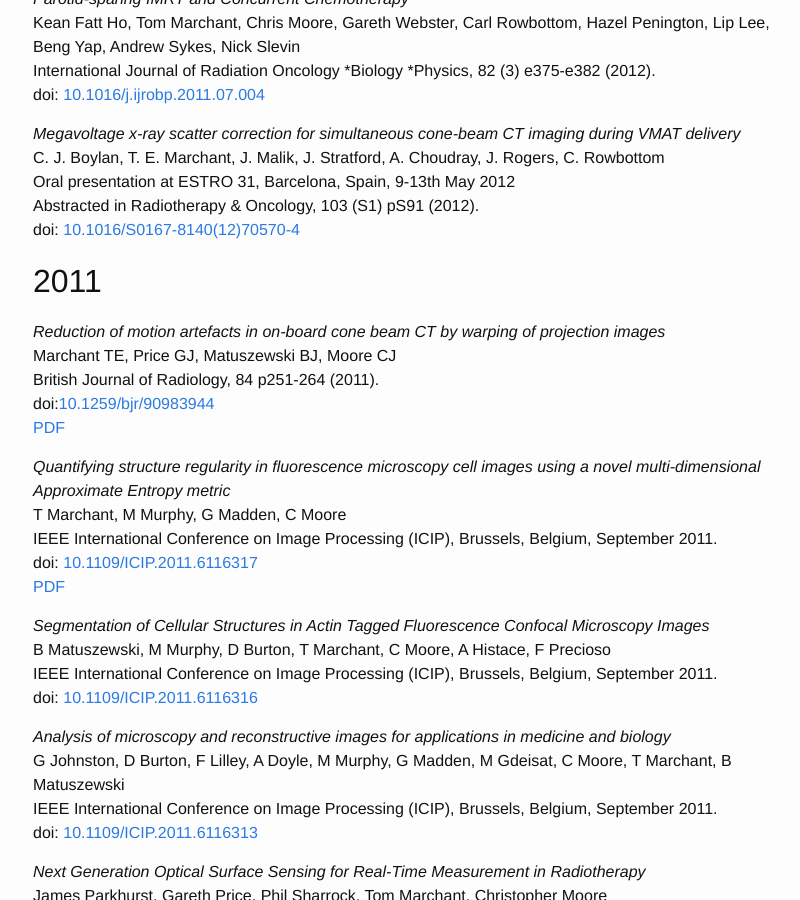
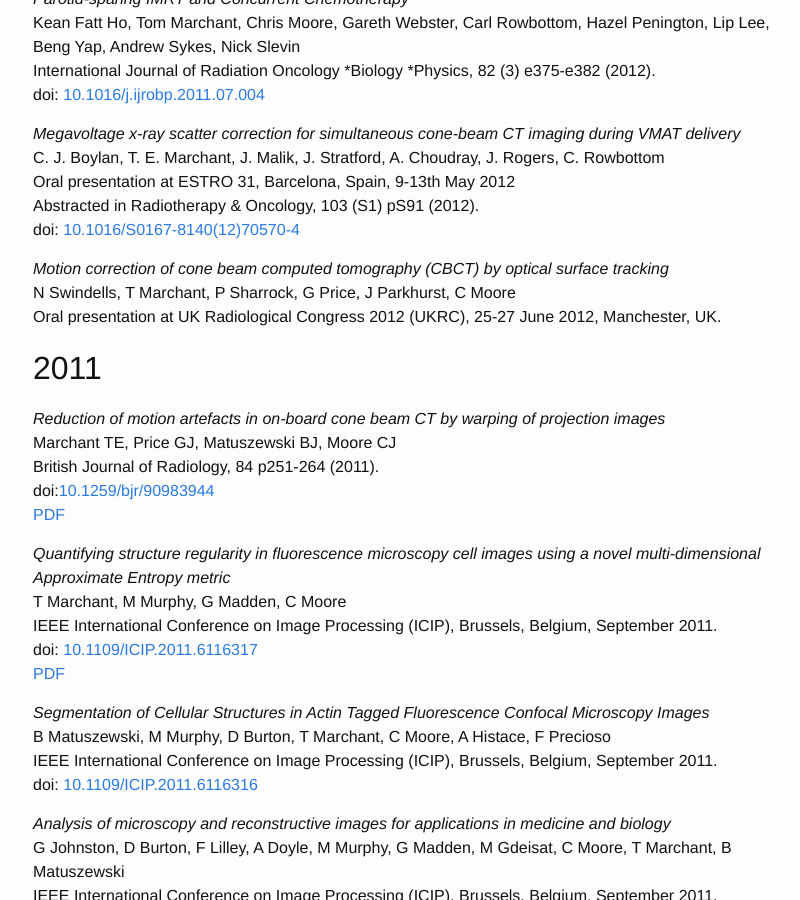
Before and after one commit to temarchant/researchprofile, a Jekyll site: the page built from 02_publications.md, in a window 1280 px wide and 900 px high, scrolled down 1485 px. Shown: the whole window, without its empty margins (237-1037 px from the left). Built offline with Jekyll 4.4.1, drawn with Linux system fonts in a browser that asks for light colours.

Commit message:
Added ref to 2012 UKRC presentation on optical tracking for cbct correction

```diff
--- a/02_publications.md
+++ b/02_publications.md
@@ -96,6 +96,12 @@ Oral presentation at ESTRO 31, Barcelona, Spain, 9-13th May 2012
 Abstracted in Radiotherapy & Oncology, 103 (S1) pS91 (2012).
 doi:
 [10.1016/S0167-8140(12)70570-4](http://dx.doi.org/10.1016/S0167-8140(12)70570-4)
+
+*Motion correction of cone beam computed tomography (CBCT) by optical surface
+tracking*
+N Swindells, T Marchant, P Sharrock, G Price, J Parkhurst, C Moore
+Oral presentation at UK Radiological Congress 2012 (UKRC), 25-27 June 2012,
+Manchester, UK.
 
 2011
 ----
```
